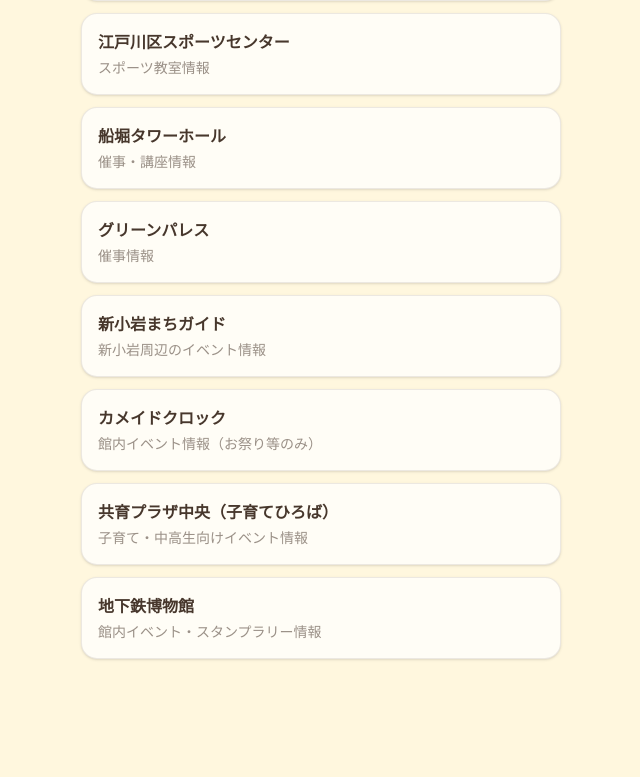
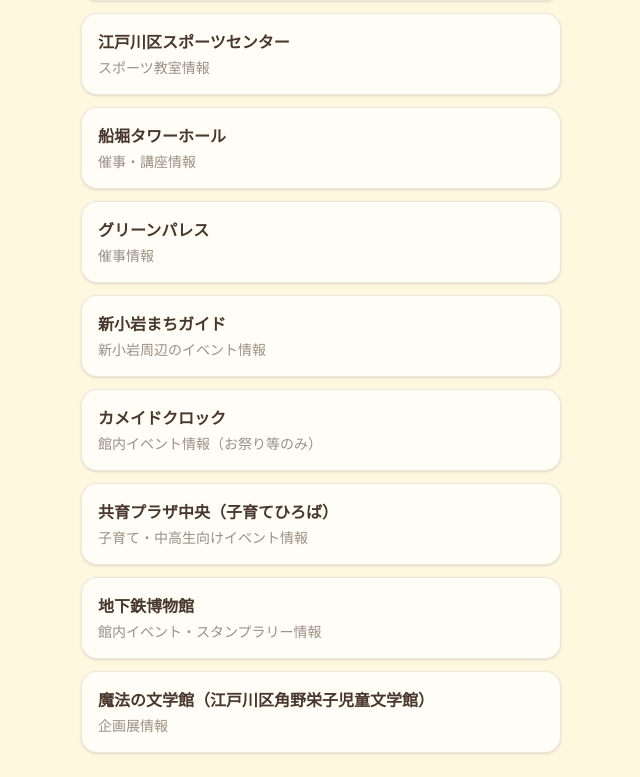
Before and after one commit to hiroyukikurusu1207-create/chikaba-asobo, a Next.js app: page /links in a window 1280 px wide. Shown: the part 407-1184 px from the top of the page, without its empty margins (319-959 px from the left). Before the commit the page ends 1090 px from the top, so only its background shows below. Built offline with nearby package versions, Linux system fonts and the light colour scheme.

Commit message:
リンク集に魔法の文学館を追加

```diff
--- a/src/app/links/page.tsx
+++ b/src/app/links/page.tsx
@@ -51,6 +51,11 @@
     note: "館内イベント・スタンプラリー情報",
     url: "https://www.chikahaku.jp/event/",
   },
+  {
+    name: "魔法の文学館（江戸川区角野栄子児童文学館）",
+    note: "企画展情報",
+    url: "https://kikismuseum.jp/gallery/",
+  },
 ];
 
 export default function LinksPage() {
```
